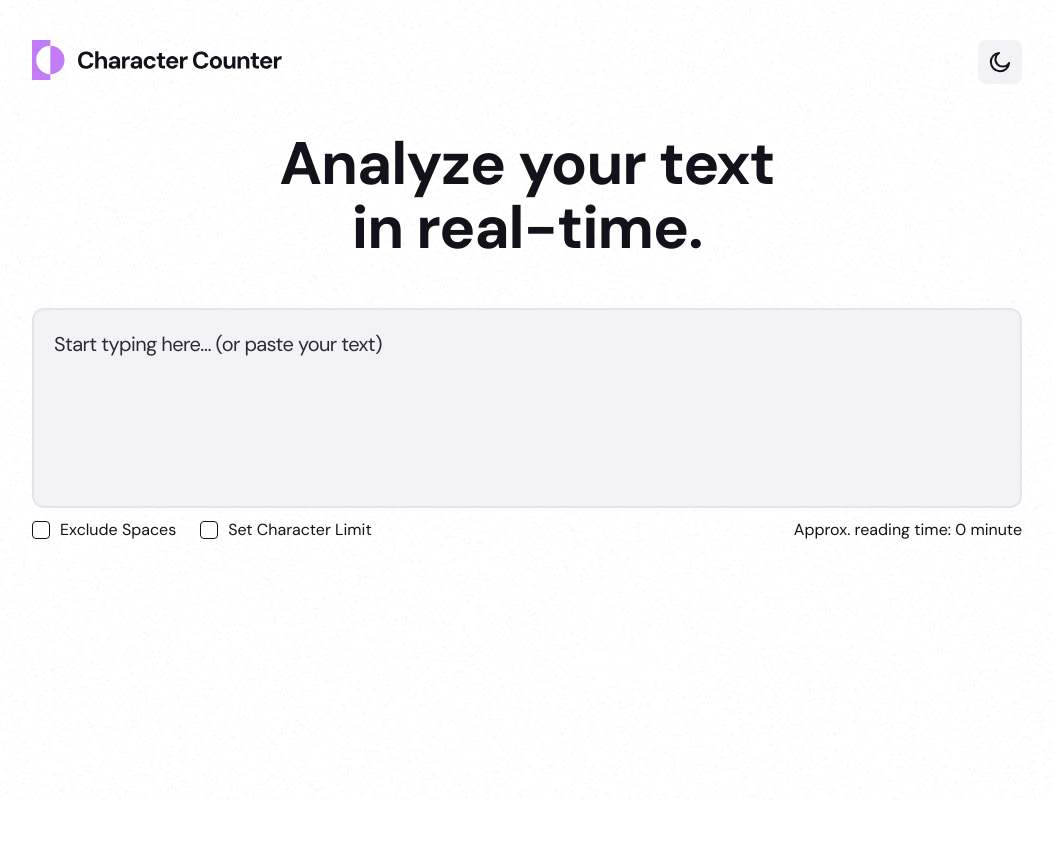
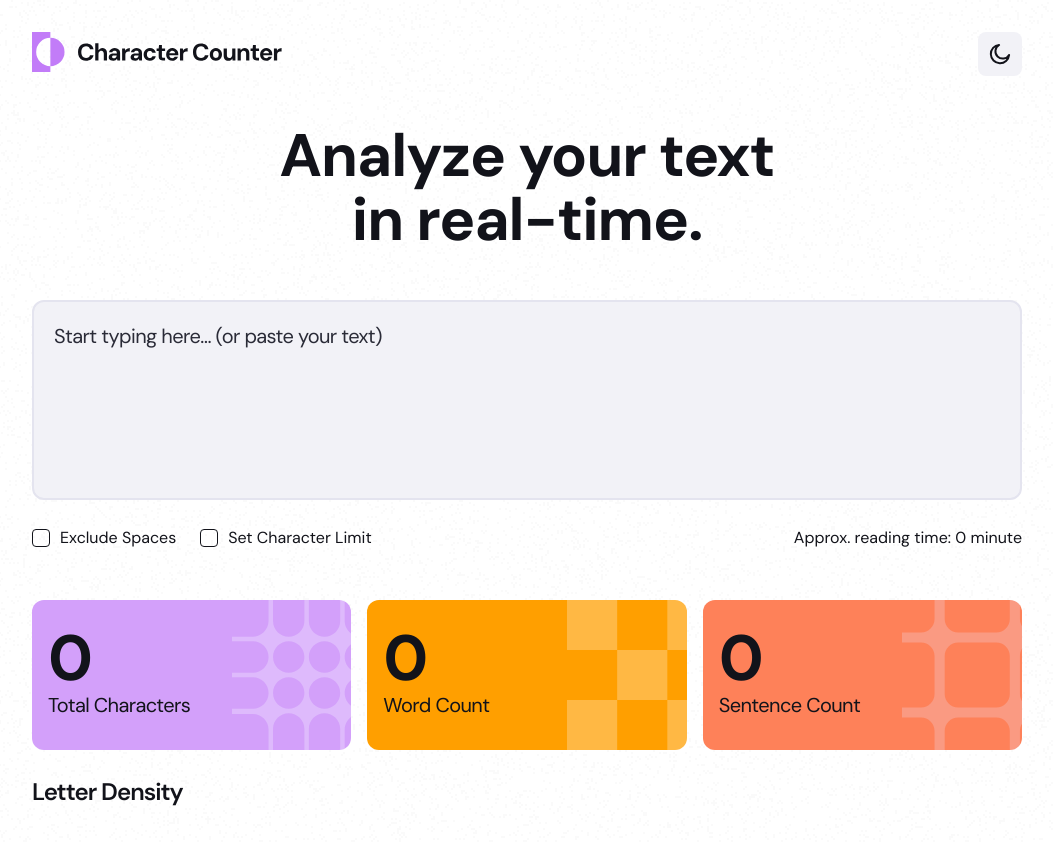
Before and after one commit to VillageR88/next-character-counter, a Next.js app: page / in a window 1280 px wide. Shown: the whole page, without its empty margins (113-1166 px from the left). Before the commit the page ends 800 px from the top, so only its background shows below. Built offline with nearby package versions, Linux system fonts and the light colour scheme.

Commit message:
Main improved
Signed-off-by: VillageR88 <villager88pl@gmail.com>

```diff
--- a/app/globals.css
+++ b/app/globals.css
@@ -26,3 +26,7 @@ input#max-char-input {
   user-select: unset;
   pointer-events: unset;
 }
+
+:has(input#exclude-spaces:checked) p#no-space-info {
+  opacity: 1;
+}
--- a/app/layout.tsx
+++ b/app/layout.tsx
@@ -25,7 +25,7 @@ export default function RootLayout({ children }: { children: React.ReactNode })
         <meta property="og:image" content={undefined} />
       </head>
       <body
-        className={`${dmSans.variable} relative flex min-h-dvh flex-col gap-[48px] overflow-x-clip bg-[url(../public/assets/images/bg-light-theme.png)] font-dmSans [transition:background_300ms] dark:bg-[url(../public/assets/images/bg-dark-theme.png)] md:min-h-dvh xl:py-10`}
+        className={`${dmSans.variable} relative flex min-h-dvh flex-col gap-[48px] overflow-x-clip bg-[url(../public/assets/images/bg-light-theme.png)] px-[16px] py-[18px] font-dmSans [transition:background_300ms] dark:bg-[url(../public/assets/images/bg-dark-theme.png)] md:p-[32px]`}
       >
         {children}
       </body>
--- a/app/page.tsx
+++ b/app/page.tsx
@@ -2,8 +2,9 @@ import Logo from './components/Logo';
 import LabelCheckbox from './components/LabelCheckbox';
 
 import ThemeButton from './components/ThemeButton';
-const HEAD_TEXT = 'Analyze your text\nin real-time.';
-const MAIN_TEXT_PLACEHOLDER = 'Start typing here… (or paste your text)';
+const HEAD_TITLE = 'Analyze your text\nin real-time.';
+const MAIN_INPUT_PLACEHOLDER = 'Start typing here… (or paste your text)';
+const DENSITY_TITLE = 'Letter Density';
 const mainSettings = {
   exclude: {
     id: 'exclude-spaces',
@@ -24,16 +25,16 @@ export default function Home() {
       </nav>
       <main className="mx-auto flex w-full max-w-[990px] flex-col">
         <h1 className="mx-auto w-fit text-center text-[#12131A] [transition:color_300ms] dark:text-[#F2F2F7]">
-          {HEAD_TEXT}
+          {HEAD_TITLE}
         </h1>
         <label className="mt-[48px]">
           <textarea
             id="main-text"
             className="min-h-[200px] w-full resize-none rounded-[12px] border-2 border-[#E4E4EF] bg-[#F2F2F7] p-[20px] text-[20px] leading-[140%] tracking-[-0.6px] text-[#2A2B37] outline-none [transition:background-color_300ms,color_300ms,border_300ms] dark:border-[#404254] dark:bg-[#2A2B37]"
-            placeholder={MAIN_TEXT_PLACEHOLDER}
+            placeholder={MAIN_INPUT_PLACEHOLDER}
           />
         </label>
-        <div className="flex items-center justify-between">
+        <div className="mt-[16px] flex items-center justify-between">
           <div className="flex items-center gap-[24px]">
             <LabelCheckbox id={mainSettings.exclude.id} description={mainSettings.exclude.description} />
             <div id="character-div" className="flex items-center gap-[10px]">
@@ -52,6 +53,52 @@ export default function Home() {
           </div>
           <p className="text-[#12131A] [transition:color_300ms] dark:text-[#E4E4EF]">Approx. reading time: 0 minute</p>
         </div>
+        <ul className="mt-[48px] flex gap-[16px]">
+          {[
+            {
+              description: 'Total Characters',
+              background: 'bg-[#D3A0FA]',
+              pattern: 'bg-[url(../public/assets/images/pattern-character-count.svg)]',
+            },
+            {
+              description: 'Word Count',
+              background: 'bg-[#FF9F00]',
+              pattern: 'bg-[url(../public/assets/images/pattern-word-count.svg)]',
+            },
+            {
+              description: 'Sentence Count',
+              background: 'bg-[#FE8159]',
+              pattern: 'bg-[url(../public/assets/images/pattern-sentence-count.svg)]',
+            },
+          ].map((item, index) => {
+            return (
+              <li
+                className={`flex min-h-[150px] w-full flex-col rounded-[12px] bg-[calc(100%+1.9em)_center] bg-no-repeat ${item.pattern} ${item.background} px-[16px] py-[26.5px] text-[#12131A]`}
+                key={item.background}
+              >
+                <h2 className="text-[64px] font-bold leading-[100%] tracking-[-1px]">0</h2>
+                {index === 0 ? (
+                  <div className="flex items-center gap-1">
+                    <p className="text-[20px] leading-[140%] tracking-[-0.6px]">{item.description}</p>
+                    <p
+                      id="no-space-info"
+                      className="leading-[130%] tracking-[-0.6px] opacity-0 [transition:opacity_300ms]"
+                    >
+                      (no space)
+                    </p>
+                  </div>
+                ) : (
+                  <p className="text-[20px] leading-[140%] tracking-[-0.6px]">{item.description}</p>
+                )}
+              </li>
+            );
+          })}
+        </ul>
+        <div className="mt-[24px] text-[#12131A] dark:text-[#E4E4EF]">
+          <h2 className="text-[24px] font-semibold leading-[130#] tracking-[-1px] [transition:color_300ms]">
+            {DENSITY_TITLE}
+          </h2>
+        </div>
       </main>
     </>
   );
--- a/tailwind.config.ts
+++ b/tailwind.config.ts
@@ -9,19 +9,12 @@ const config: Config = {
   theme: {
     extend: {
       screens: {
-        evenSmallerScreen: '240px',
-        verySmallScreen: '360px',
-        tablet: '700px',
         screen1200: '1200px',
-        screenInBetween: '1024px',
       },
       fontFamily: {
         dmSans: ['var(--font-dm-sans)'],
       },
-      colors: {
-        veryDarkNavy: '#0B0D17',
-        lightBlue: '#D0D6F9',
-      },
+      colors: {},
     },
   },
   plugins: [],
```
